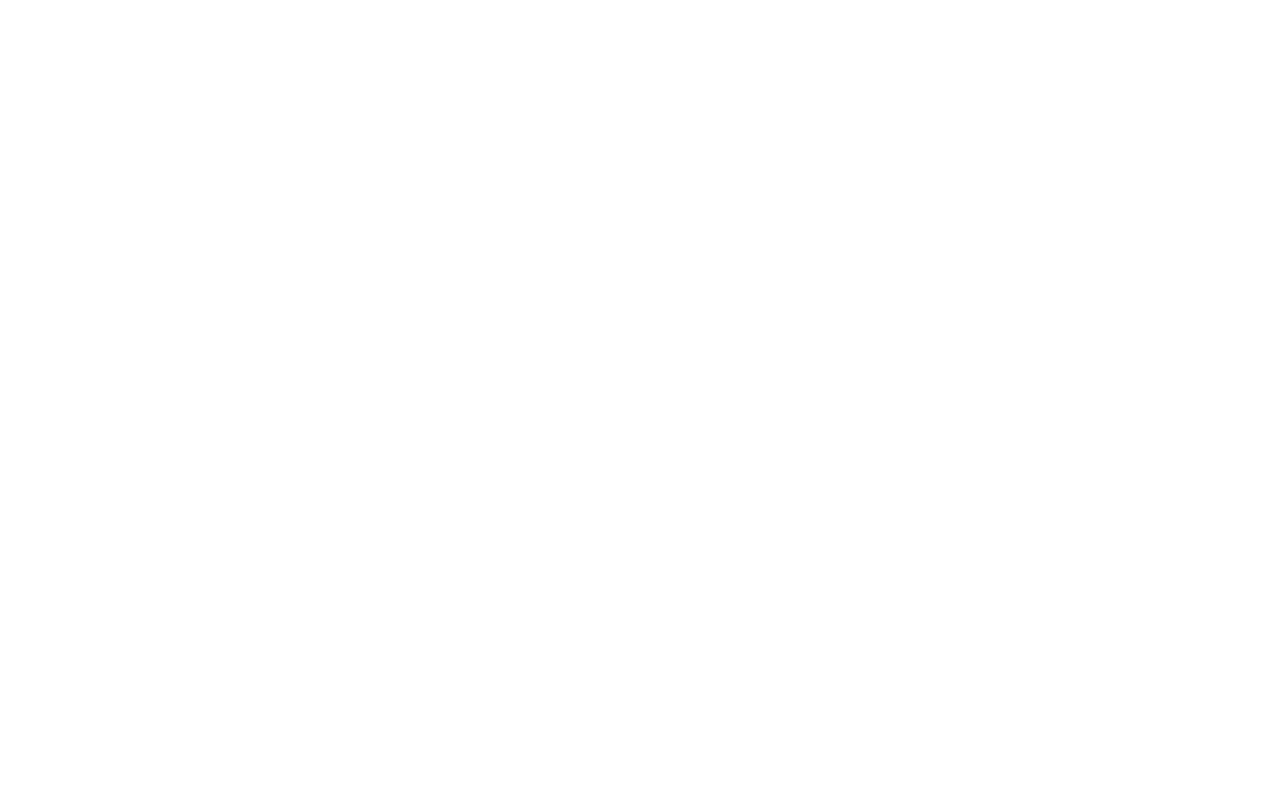
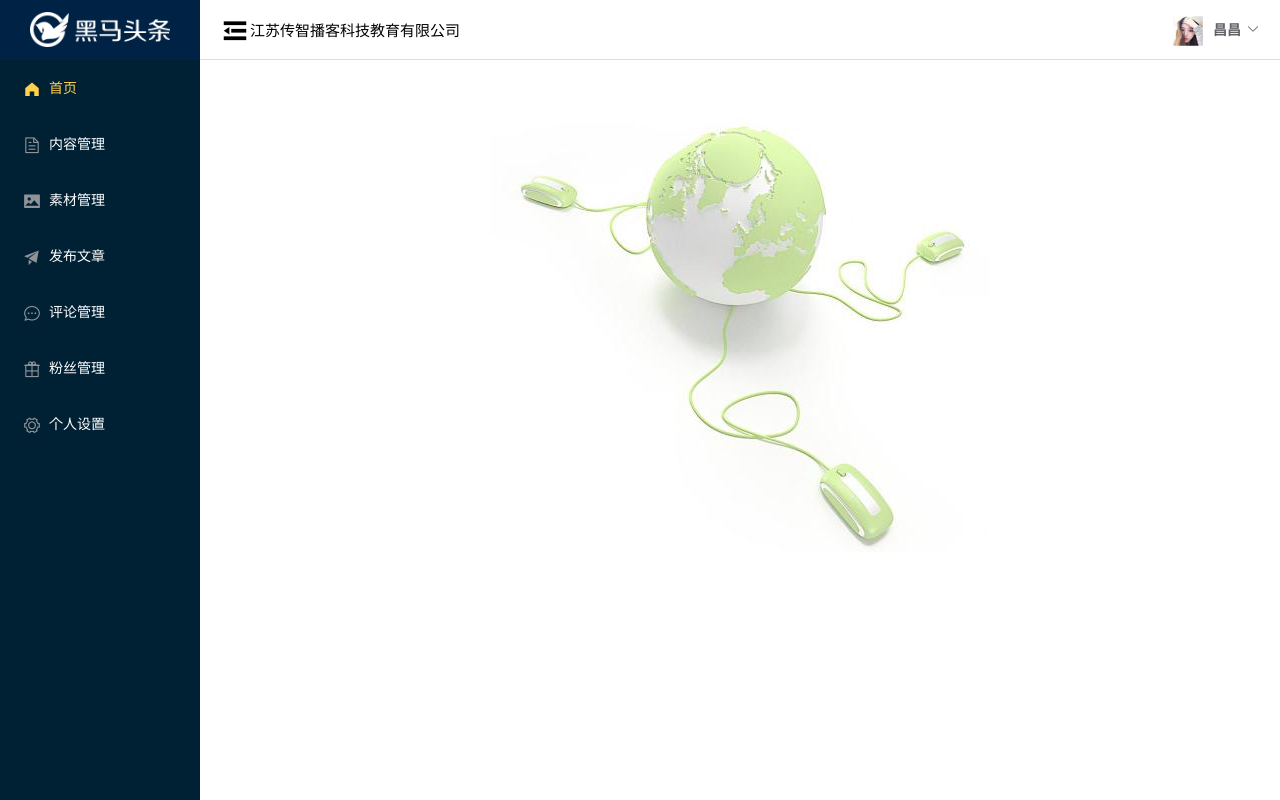
Before and after one commit to wuli66667/HM-toutiao, a Vue app: page /#/home in a window 1280 px wide. Before the commit this address led to /#/. Built offline with nearby package versions, Linux system fonts and the light colour scheme.

Commit message:
欢迎页面结束

```diff
--- /dev/null
+++ b/src/views/home/index.vue
@@ -0,0 +1,131 @@
+<template>
+  <div class="container">
+    <el-container class="home-container">
+      <!-- 菜单栏 -->
+      <el-aside width="200px">
+        <!-- logo -->
+        <div class="logo"></div>
+        <!-- 导航菜单 -->
+        <el-menu
+          default-active="1"
+          background-color="#002033"
+          text-color="#fff"
+          active-text-color="#ffd04b"
+          style="border-right:none"
+        >
+          <!-- el-submenu  拥有子级菜单使用submenu -->
+          <!-- el-menu-item  不拥有子级菜单使用menu-item -->
+          <!-- index="2" 当前菜单项的唯一标识 -->
+          <el-menu-item index="1">
+            <i class="el-icon-s-home"></i>
+            <span slot="title">首页</span>
+          </el-menu-item>
+
+          <el-menu-item index="2">
+            <i class="el-icon-document"></i>
+            <span slot="title">内容管理</span>
+          </el-menu-item>
+
+          <el-menu-item index="3">
+            <i class="el-icon-picture"></i>
+            <span slot="title">素材管理</span>
+          </el-menu-item>
+
+          <el-menu-item index="4">
+            <i class="el-icon-s-promotion"></i>
+            <span slot="title">发布文章</span>
+          </el-menu-item>
+
+          <el-menu-item index="5">
+            <i class="el-icon-chat-dot-round"></i>
+            <span slot="title">评论管理</span>
+          </el-menu-item>
+
+          <el-menu-item index="6">
+            <i class="el-icon-present"></i>
+            <span slot="title">粉丝管理</span>
+          </el-menu-item>
+
+          <el-menu-item index="7">
+            <i class="el-icon-setting"></i>
+            <span slot="title">个人设置</span>
+          </el-menu-item>
+        </el-menu>
+      </el-aside>
+      <el-container>
+        <!-- 顶部 -->
+        <el-header>
+          <!-- 图标 -->
+          <span class="el-icon-s-fold icon"></span>
+          <!-- 文章 -->
+          <span class="text">江苏传智播客科技教育有限公司</span>
+          <!-- 下拉菜单组件 -->
+          <el-dropdown class="dropdown">
+            <span class="el-dropdown-link">
+              <img class="headIcon" src="../../assets/avatar.jpg" alt />
+              <span class="userName">昌昌</span>
+              <i class="el-icon-arrow-down el-icon--right"></i>
+            </span>
+            <el-dropdown-menu slot="dropdown">
+              <el-dropdown-item icon="el-icon-setting">个人设置</el-dropdown-item>
+              <el-dropdown-item icon="el-icon-unlock">退出登陆</el-dropdown-item>
+            </el-dropdown-menu>
+          </el-dropdown>
+        </el-header>
+        <el-main>
+          <!-- 欢迎页面 -->
+          <!-- 二级路由容器 -->
+          <router-view></router-view>
+        </el-main>
+      </el-container>
+    </el-container>
+  </div>
+</template>
+
+<script>
+export default {}
+</script>
+
+<style scoped lang='less'>
+.home-container {
+  width: 100%;
+  height: 100%;
+  position: absolute;
+  left: 0;
+  top: 0;
+  .logo {
+    width: 200px;
+    height: 60px;
+    background: #002244 url("../../assets/logo_admin.png") no-repeat center /
+      140px auto;
+  }
+  .el-aside {
+    background: #002033;
+  }
+  .el-header {
+    border-bottom: 1px solid #ddd;
+    line-height: 60px;
+    .icon {
+      font-size: 30px;
+      vertical-align: middle; //中心线对齐
+    }
+    .text {
+      font-size: 15px;
+      vertical-align: middle;
+    }
+    .dropdown {
+      float: right;
+      .headIcon {
+        width: 30px;
+        height: 30px;
+        vertical-align: middle;
+        margin-right: 10px;
+      }
+      .userName {
+        font-weight: bold;
+        vertical-align: middle;
+      }
+    }
+  }
+}
+</style>
--- /dev/null
+++ b/src/views/welcome/index.vue
@@ -0,0 +1,16 @@
+<template>
+  <div class="'container'">
+    <img src="../../assets/welcome.jpg" alt />
+  </div>
+</template>
+
+<script>
+export default {}
+</script>
+
+<style scoped lang='less'>
+img {
+  display: block;
+  margin: 0 auto;
+}
+</style>
```
Also changed, not shown: src/router/index.js (+16 -1 lines).
